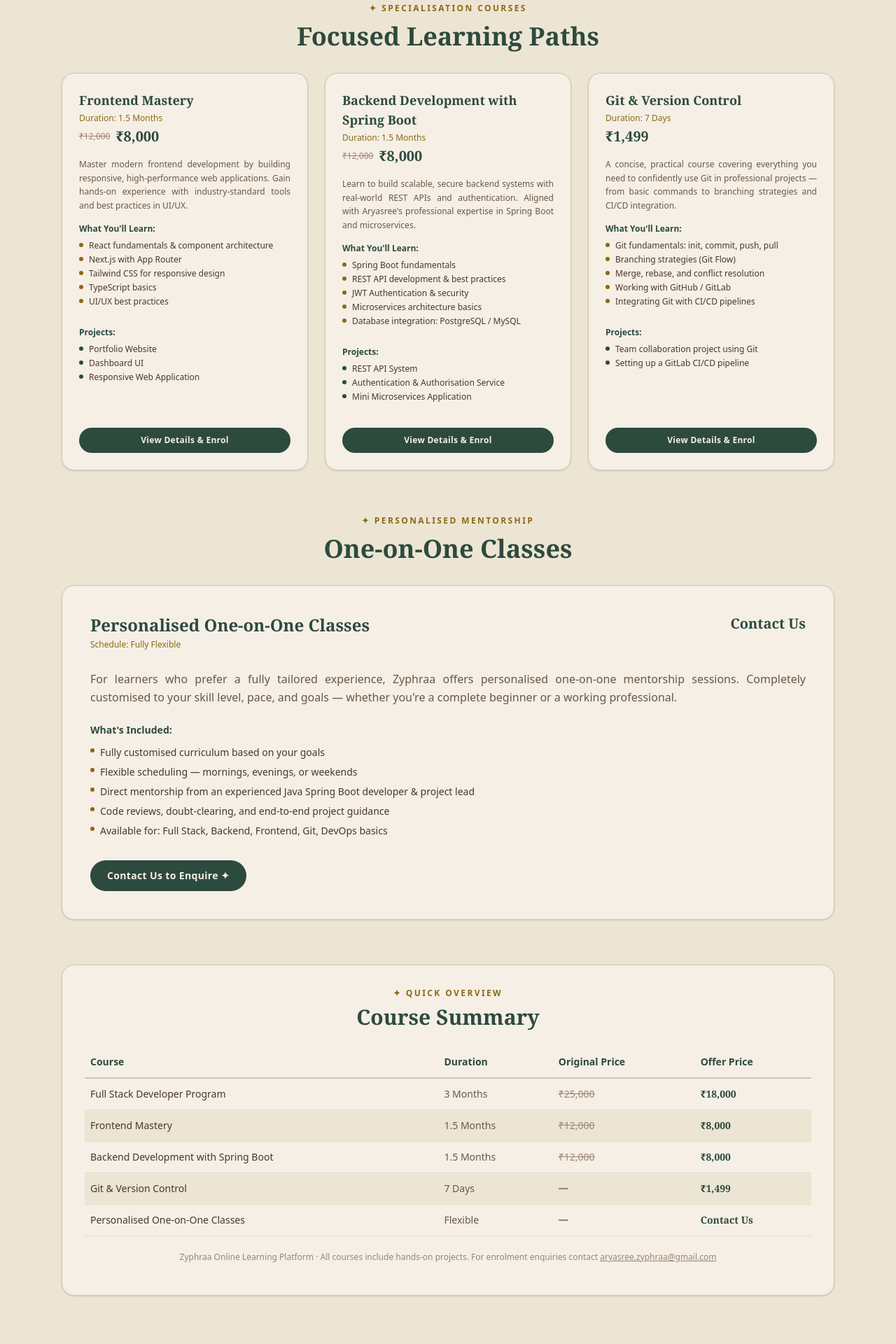
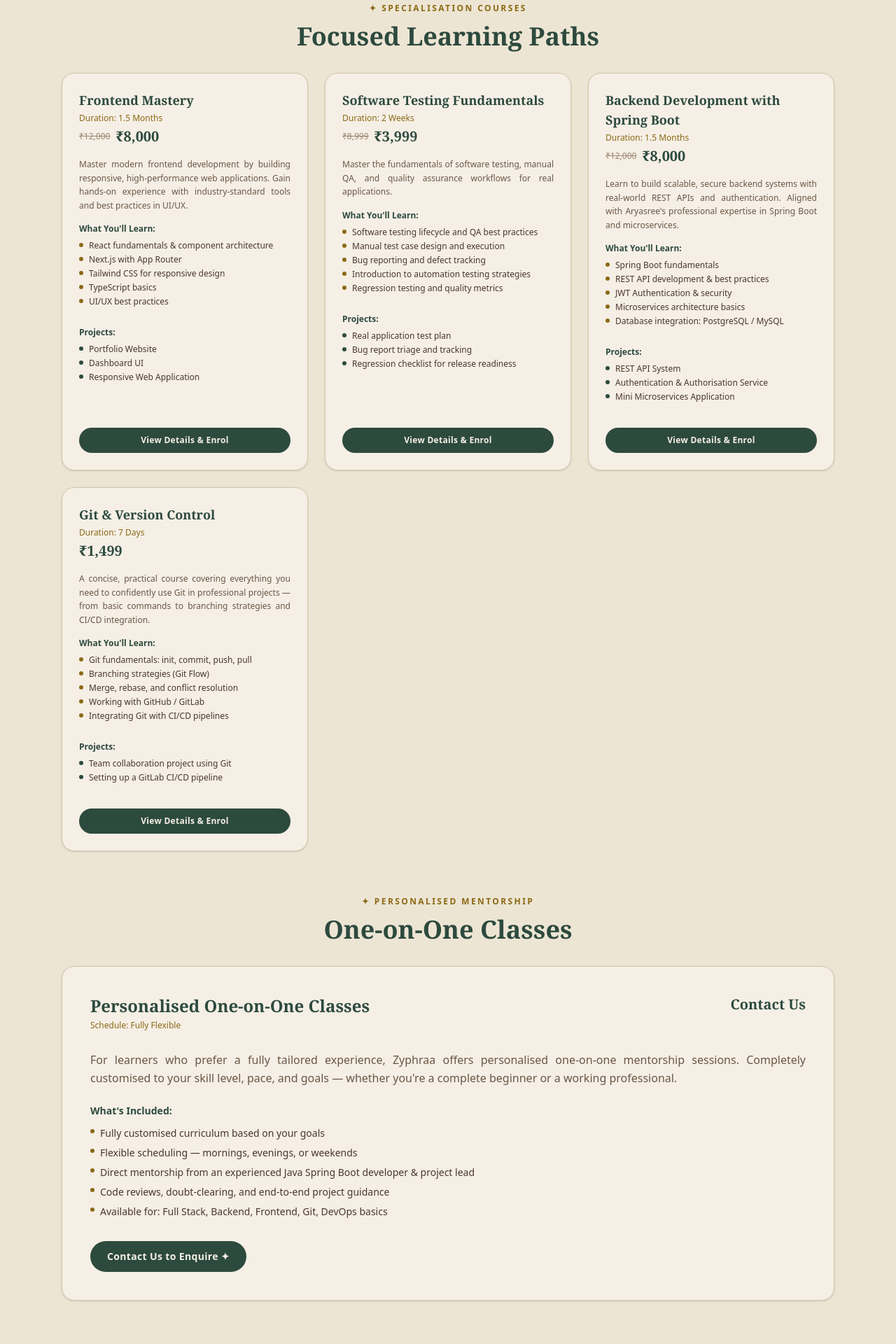
Before and after one commit to Aryasreetg/Zyphra, a Next.js app: page / in a window 1280 px wide. Shown: the part 2840-4760 px from the top of the page at 70% size. Built offline with nearby package versions, Linux system fonts and the light colour scheme.

Commit message:
software testing

```diff
--- a/app/courses/[id]/page.tsx
+++ b/app/courses/[id]/page.tsx
@@ -43,6 +43,28 @@ const coursesData = [
       "UI/UX best practices",
     ],
     projects: ["Portfolio Website", "Dashboard UI", "Responsive Web Application"],
+  },
+  {
+    id: "software-testing",
+    title: "Software Testing Fundamentals",
+    duration: "2 Weeks",
+    originalPrice: "₹8,999",
+    offerPrice: "₹3,999",
+    category: "specialisation",
+    description:
+      "Master the fundamentals of software testing, manual QA, and quality assurance workflows for real applications.",
+    whatYouLearn: [
+      "Software testing lifecycle and QA best practices",
+      "Manual test case design and execution",
+      "Bug reporting and defect tracking",
+      "Introduction to automation testing strategies",
+      "Regression testing and quality metrics",
+    ],
+    projects: [
+      "Real application test plan",
+      "Bug report triage and tracking",
+      "Regression checklist for release readiness",
+    ],
   },
   {
     id: "backend-spring-boot",
@@ -166,7 +188,7 @@ const C = {
 function Dot({ color = C.gold }: { color?: string }) {
   return (
     <span
-      className="mt-1.5 w-1.5 h-1.5 rounded-full flex-shrink-0"
+      className="mt-1.5 w-1.5 h-1.5 rounded-full shrink-0"
       style={{ backgroundColor: color, display: "inline-block" }}
     />
   );
@@ -239,6 +261,13 @@ export default async function CoursePage({ params }: CoursePageProps) {
   if (!course) notFound();
 
   const isContact = course.offerPrice === "Contact Us";
+  const enrolLink = isContact
+    ? "mailto:aryasree.zyphraa@gmail.com"
+    : {
+        "frontend-mastery": "https://forms.gle/3eACANepzSr72HSm9",
+        "software-testing": "https://forms.gle/3mn6icFrWE5HgvEy7",
+        "3-day-workshop": "https://forms.gle/WBvxgVHSrCuZspqVA",
+      }[course.id] ?? "https://forms.gle/AdaaT56F6GMVCEUu9";
 
   return (
     <div className="min-h-screen" style={{ backgroundColor: C.parchment }}>
@@ -304,7 +333,7 @@ export default async function CoursePage({ params }: CoursePageProps) {
             </div>
 
             <a
-              href={isContact ? "mailto:aryasree.zyphraa@gmail.com" : "https://forms.gle/AdaaT56F6GMVCEUu9"}
+              href={enrolLink}
               target={isContact ? undefined : "_blank"}
               rel={isContact ? undefined : "noopener noreferrer"}
               className="enrol-btn px-7 py-3.5 rounded-full font-semibold text-sm tracking-wide transition-opacity hover:opacity-85 shadow-lg"
@@ -339,7 +368,7 @@ export default async function CoursePage({ params }: CoursePageProps) {
                   style={{ backgroundColor: C.parchment, border: `1px solid ${C.border}` }}
                 >
                   <span
-                    className="flex-shrink-0 w-6 h-6 rounded-full flex items-center justify-center text-xs font-bold font-serif"
+                    className="shrink-0 w-6 h-6 rounded-full flex items-center justify-center text-xs font-bold font-serif"
                     style={{ backgroundColor: C.green, color: C.cream }}
                   >
                     {i + 1}
@@ -359,7 +388,7 @@ export default async function CoursePage({ params }: CoursePageProps) {
               {(course.schedule as { day: string; title: string; topics: string[] }[]).map(({ day, title, topics }, i) => (
                 <div key={day} className="flex gap-4">
                   <div
-                    className="flex-shrink-0 w-10 h-10 rounded-full flex items-center justify-center font-serif font-bold"
+                    className="shrink-0 w-10 h-10 rounded-full flex items-center justify-center font-serif font-bold"
                     style={{ backgroundColor: C.green, color: C.cream }}
                   >
                     {i + 1}
@@ -479,7 +508,7 @@ export default async function CoursePage({ params }: CoursePageProps) {
           </p>
           <div className="flex flex-col sm:flex-row gap-4 justify-center items-center">
             <a
-              href={isContact ? "mailto:aryasree.zyphraa@gmail.com" : "https://forms.gle/AdaaT56F6GMVCEUu9"}
+              href={enrolLink}
               target={isContact ? undefined : "_blank"}
               rel={isContact ? undefined : "noopener noreferrer"}
               className="px-8 py-3.5 rounded-full font-bold text-sm tracking-wide transition-opacity hover:opacity-85 shadow-lg"
--- a/app/page.tsx
+++ b/app/page.tsx
@@ -9,7 +9,7 @@ export default function Page() {
       <Home />
       <About />
       <Courses />
-      <Workshop />
+      {/* <Workshop /> */}
     </main>
   );
 }
--- a/components/Home.tsx
+++ b/components/Home.tsx
@@ -50,7 +50,7 @@ const Home = () => {
       {/* Buttons */}
       <div className="flex flex-col sm:flex-row gap-4 justify-center w-full max-w-sm">
         <a
-          href="https://forms.gle/AdaaT56F6GMVCEUu9"
+          href="https://forms.gle/WBvxgVHSrCuZspqVA"
           target="_blank"
           rel="noopener noreferrer"
           className="px-7 py-3.5 rounded-full font-semibold text-sm tracking-wide transition-opacity hover:opacity-85 shadow-md"
--- a/components/Navbar.tsx
+++ b/components/Navbar.tsx
@@ -38,7 +38,7 @@ const Navbar = () => {
 
         {/* Desktop CTA */}
         <a
-          href="https://forms.gle/AdaaT56F6GMVCEUu9"
+          href="https://forms.gle/WBvxgVHSrCuZspqVA"
           target="_blank"
           rel="noopener noreferrer"
           className="hidden md:inline-block px-5 py-2 rounded-full text-sm font-semibold tracking-wide transition-opacity duration-200 hover:opacity-85"
@@ -88,7 +88,7 @@ const Navbar = () => {
             </a>
           ))}
           <a
-            href="https://forms.gle/AdaaT56F6GMVCEUu9"
+            href="https://forms.gle/WBvxgVHSrCuZspqVA"
             target="_blank"
             rel="noopener noreferrer"
             className="block w-full text-center px-4 py-2.5 rounded-full text-sm font-semibold mt-4 transition-opacity hover:opacity-85"
--- a/components/Workshop.tsx
+++ b/components/Workshop.tsx
@@ -228,7 +228,7 @@ const Workshop = () => {
           </p>
           <div className="flex flex-col sm:flex-row gap-4 justify-center items-center">
             <a
-              href="https://forms.gle/AdaaT56F6GMVCEUu9"
+              href="https://forms.gle/WBvxgVHSrCuZspqVA"
               target="_blank"
               rel="noopener noreferrer"
               className="px-8 py-4 rounded-full font-bold text-sm tracking-wide transition-opacity hover:opacity-85 shadow-lg"
--- a/components/courses.tsx
+++ b/components/courses.tsx
@@ -42,6 +42,28 @@ const coursesData = [
       "UI/UX best practices",
     ],
     projects: ["Portfolio Website", "Dashboard UI", "Responsive Web Application"],
+  },
+  {
+    id: "software-testing",
+    title: "Software Testing Fundamentals",
+    duration: "2 Weeks",
+    originalPrice: "₹8,999",
+    offerPrice: "₹3,999",
+    category: "specialisation",
+    description:
+      "Master the fundamentals of software testing, manual QA, and quality assurance workflows for real applications.",
+    whatYouLearn: [
+      "Software testing lifecycle and QA best practices",
+      "Manual test case design and execution",
+      "Bug reporting and defect tracking",
+      "Introduction to automation testing strategies",
+      "Regression testing and quality metrics",
+    ],
+    projects: [
+      "Real application test plan",
+      "Bug report triage and tracking",
+      "Regression checklist for release readiness",
+    ],
   },
   {
     id: "backend-spring-boot",
```
